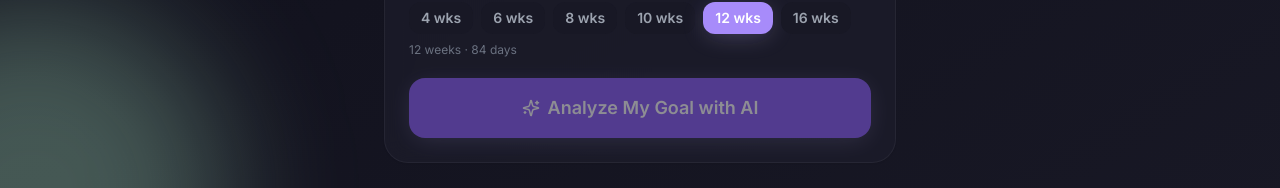
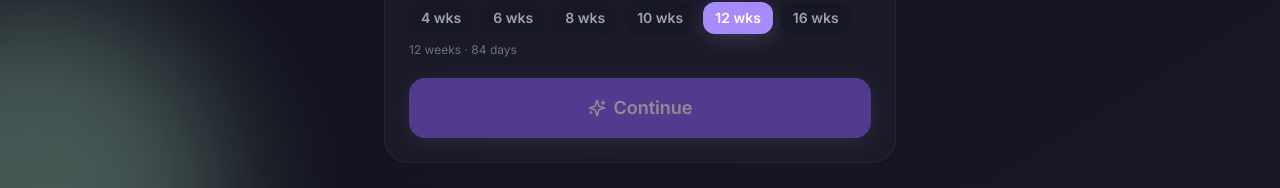
Before and after one commit to manojgarg123/90DayChallenge_app, a React (Vite) app: page /onboarding in a window 1280 px wide. Shown: the part 576-764 px from the top of the page. Built offline with nearby package versions, Linux system fonts and the light colour scheme; no server answers.

Commit message:
fix: rename goal screen button from 'Analyze My Goal' to 'Continue'
Button no longer implies immediate AI analysis — user has 3 context
intake screens before analysis begins.

https://claude.ai/code/session_01MLNKMreD63jUvmqwcbTmkr

```diff
--- a/src/features/onboarding/GoalStep.tsx
+++ b/src/features/onboarding/GoalStep.tsx
@@ -200,7 +200,7 @@ export function GoalStep({ onAnalyze }: GoalStepProps) {
         className="w-full gap-2"
       >
         <Sparkles size={18} />
-        Analyze My Goal with AI
+        Continue
       </Button>
     </Card>
   )
```
